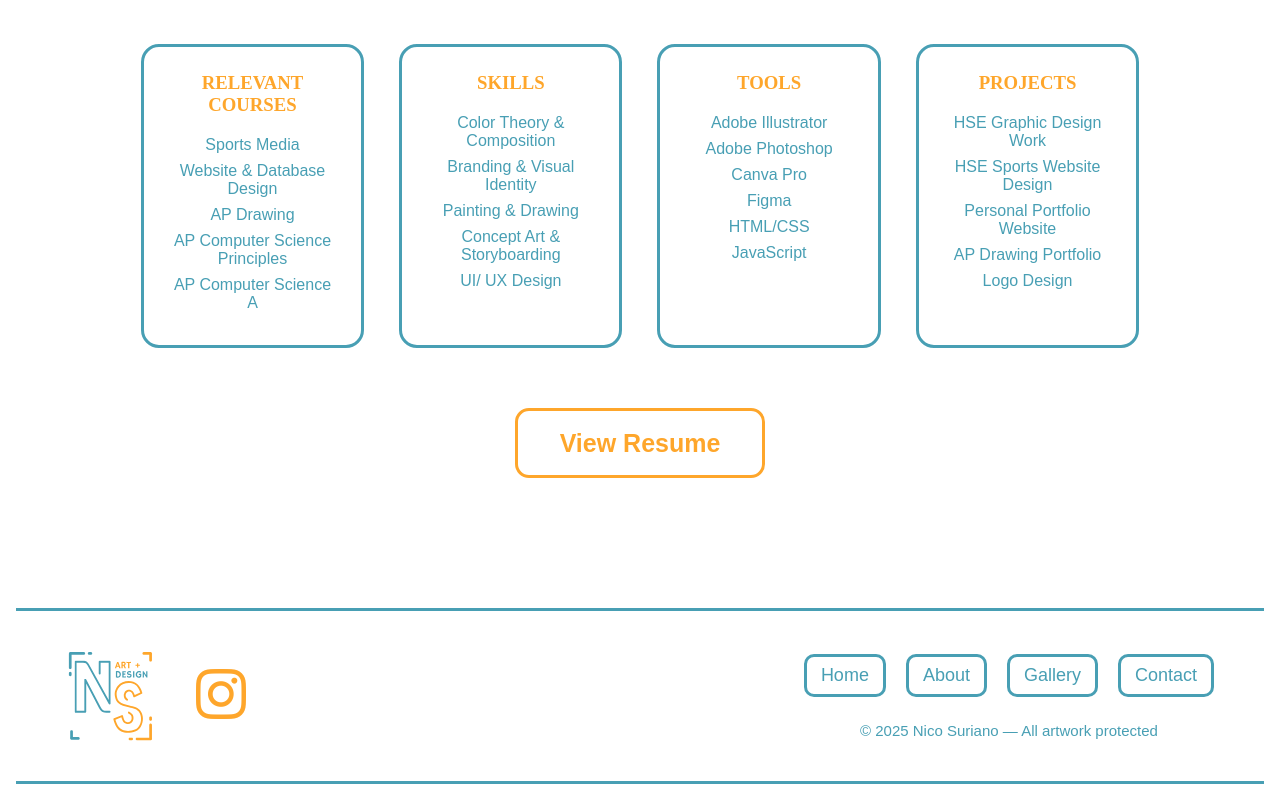
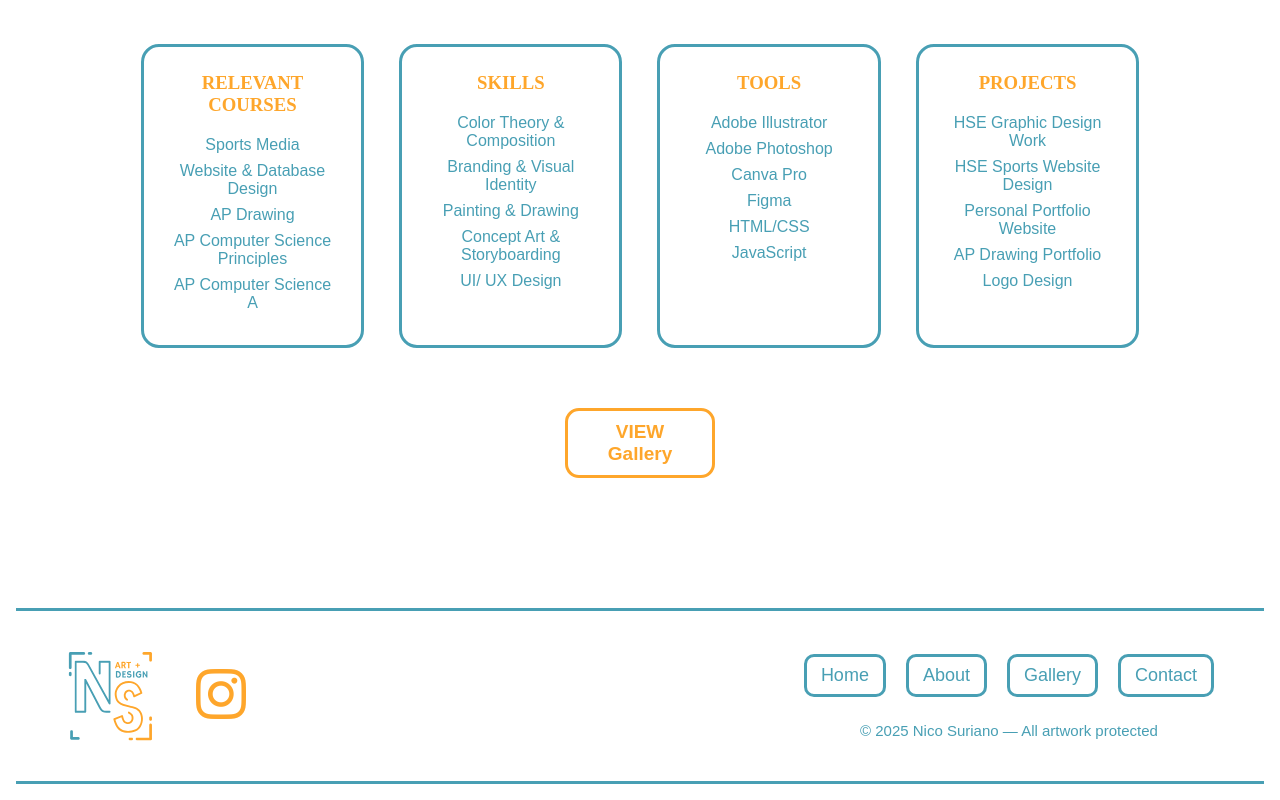
Before and after one commit to nicosuriano/personal_website, a Next.js app: page /web_pages/experience in a window 1280 px wide. Shown: the part 696-1496 px from the top of the page. Built offline with nearby package versions, Linux system fonts and the light colour scheme; a web font is replaced by a local one.

Commit message:
added lax graphic

```diff
--- a/src/app/web_pages/experience/page.tsx
+++ b/src/app/web_pages/experience/page.tsx
@@ -6,7 +6,7 @@ import LogoButton from "../../components/logoButton";
 import NavBar from "../../components/nav";
 import Footer from "../../components/footer";
 import ExperienceCard from "../../components/experienceCard";
-import ResumeButton from "../../components/resumeButton";
+import ContactButton from "../../components/contactButton";
 import "../../css/homepage.css";
 import "../../css/logo.css";
 import "../../css/experience.css";
@@ -104,10 +104,10 @@ export default function Experience() {
           />
         </div>
       </section>
-      <ResumeButton href="/assets/Nico_Suriano_Resume.pdf"
-                    style={{ width: "250px"}}>
-        View Resume
-      </ResumeButton>
+      <ContactButton href="/web_pages/gallery"
+                      style = {{ width: "150px", fontSize: "19px"}}>
+        VIEW Gallery
+      </ContactButton>
 
       <Footer />
     </main>
```
Also changed, not shown: src/app/web_pages/sports/page.tsx (+11 -5 lines), 1 other file (tests, documents, lock files or other folders).
